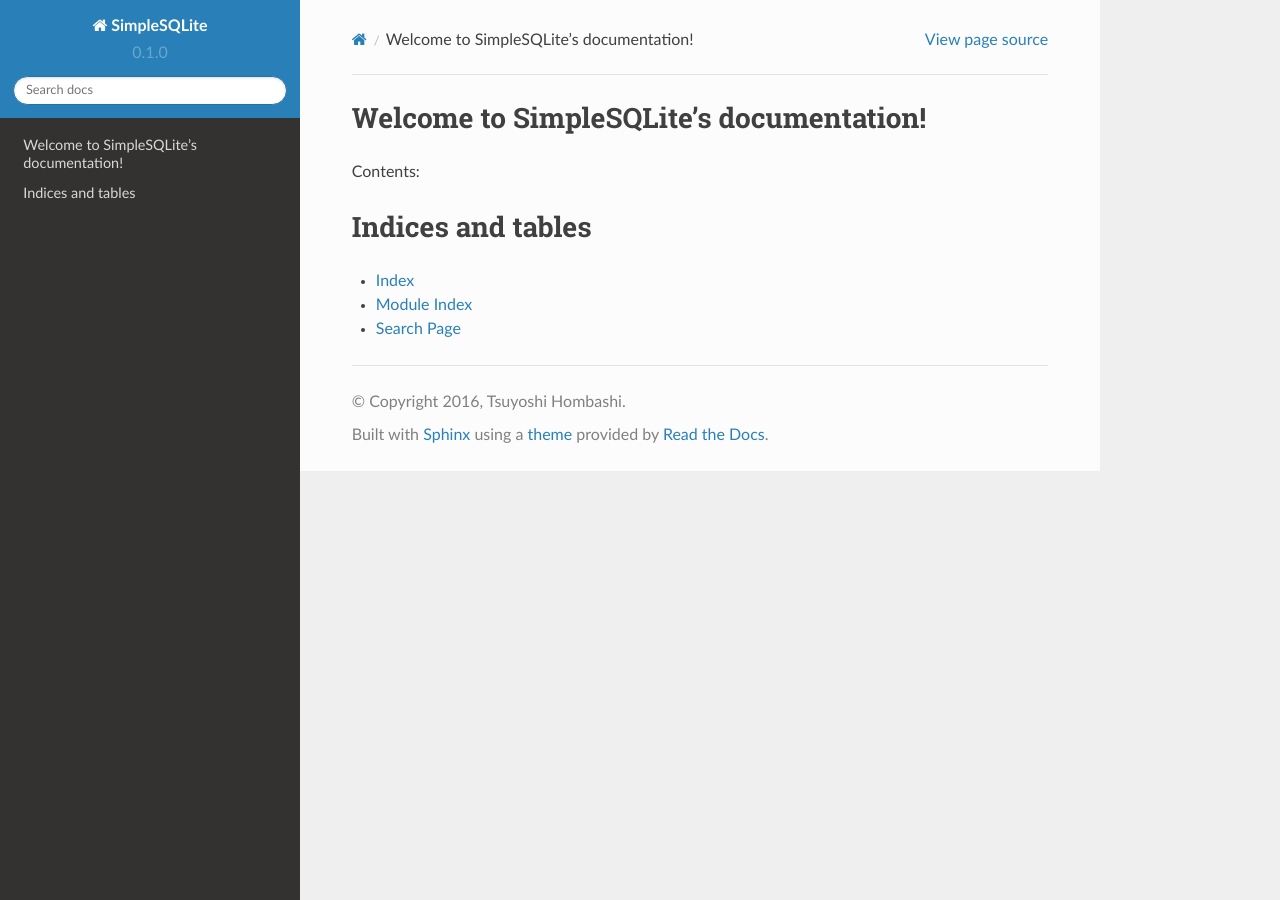
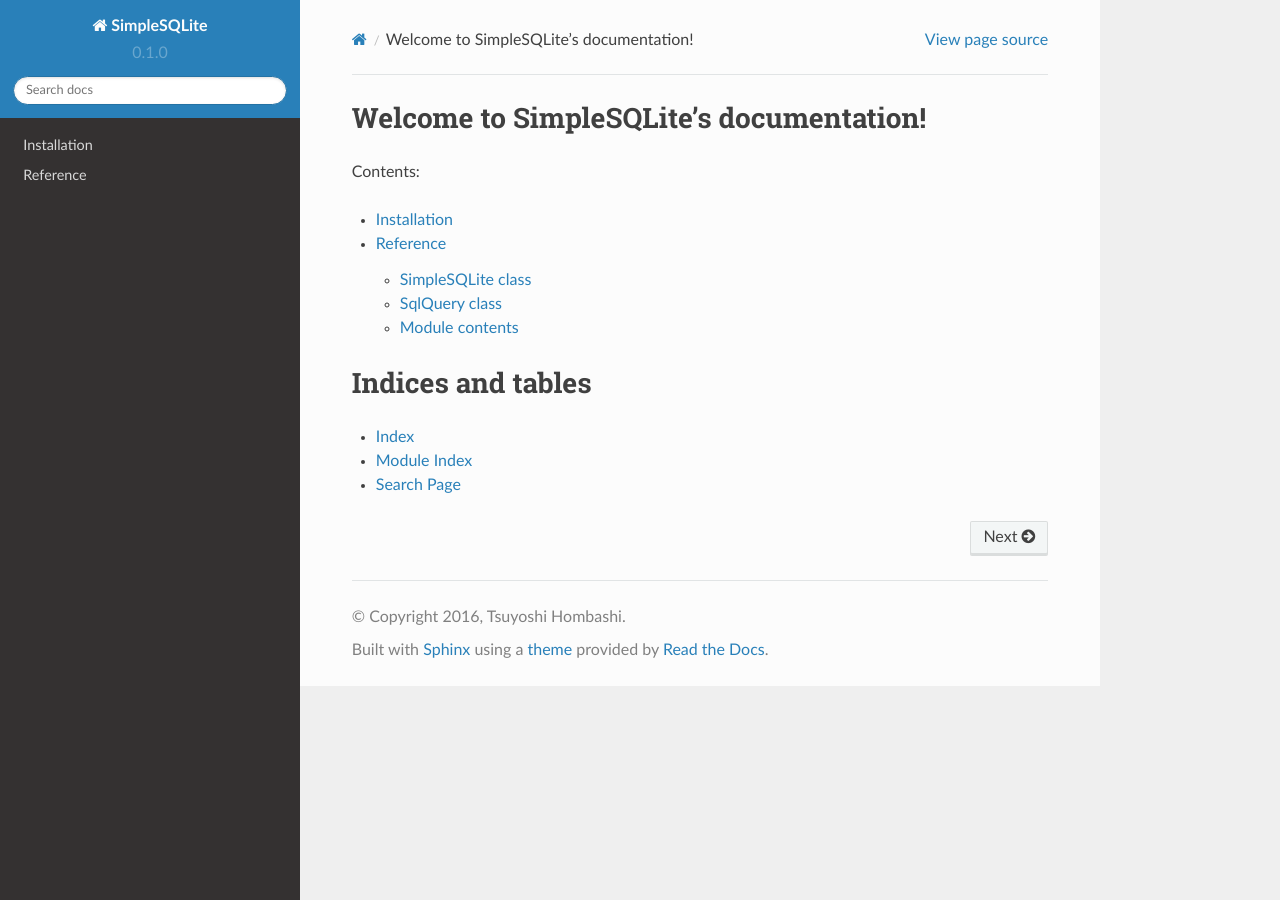
Before and after one commit to thombashi/SimpleSQLite, a Sphinx documentation site: the page built from docs/index.rst, in a window 1280 px wide. Built offline with Sphinx 7.4.7 and the Read the Docs theme 2.0.0, drawn with Linux system fonts in a browser that asks for light colours.

Commit message:
Update docs

```diff
--- a/docs/index.rst
+++ b/docs/index.rst
@@ -9,8 +9,10 @@
 Contents:
 
 .. toctree::
-   :maxdepth: 2
+   :maxdepth: 3
 
+   installation
+   reference
 
 
 Indices and tables
--- /dev/null
+++ b/docs/installation.rst
@@ -0,0 +1,6 @@
+Installation
+============
+
+::
+
+    pip install SimpleSQLite
```
Also changed, not shown: docs/apis/modules.rst (deleted, +0 -7 lines), docs/apis/simplesqlite.rst (deleted, +0 -10 lines), docs/reference.rst (added, +29 -0 lines).
